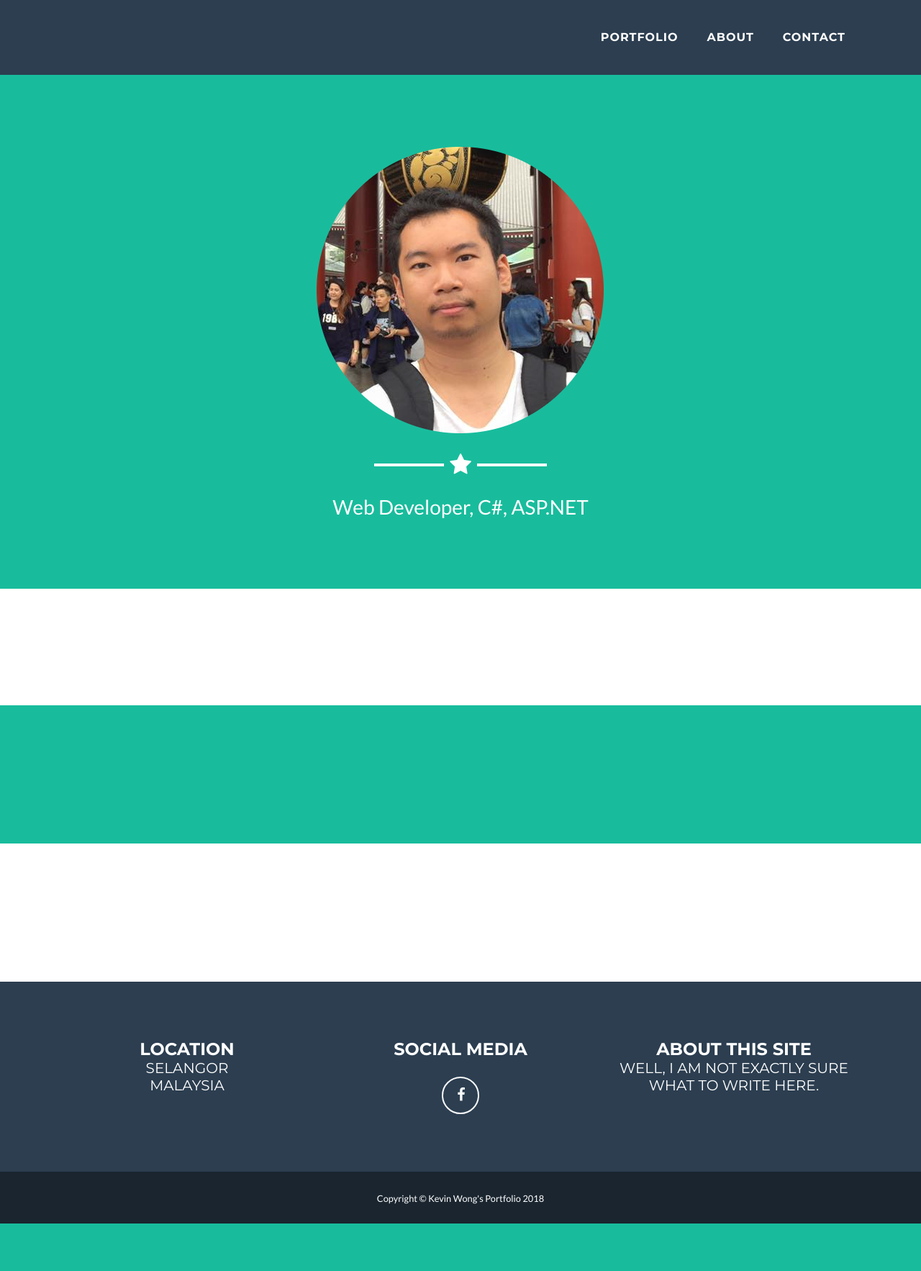
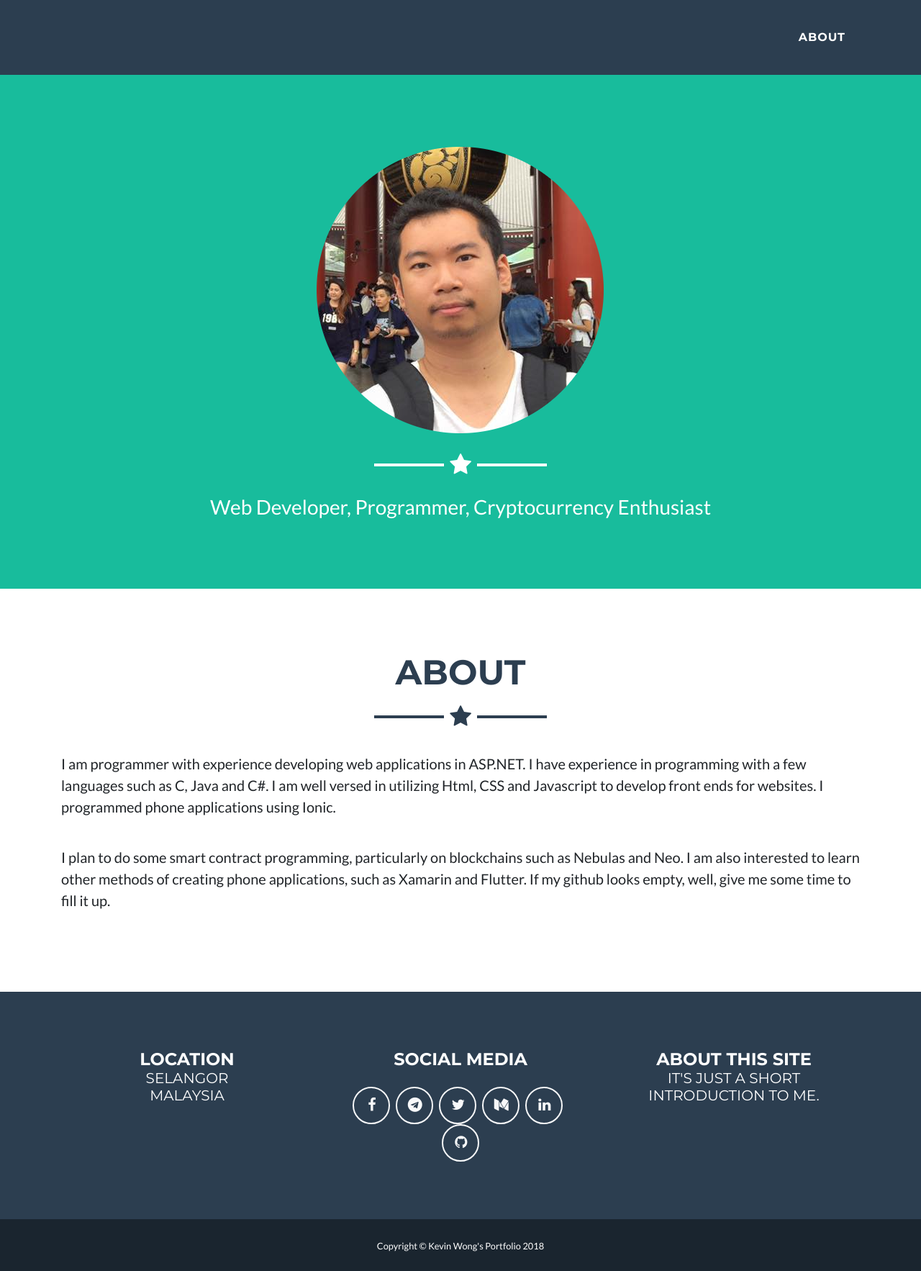
Before and after one commit to wertykevin91/PortfolioFirebase, a Node project: template functions/views/index/index.pug in a window 1280 px wide. Shown: the whole page at 72% size. Before the commit the page ends 1700 px from the top, so only its background shows below. Run offline with Node 20 templates, Linux system fonts and the light colour scheme; the template is opened without the code that fills it, so the values that code supplies are empty.

Commit message:
finalize basic page

```diff
--- a/functions/views/index/index.pug
+++ b/functions/views/index/index.pug
@@ -7,12 +7,33 @@ block content
         img(src="/images/profile-pic.png", alt="Yeap that's me.", srcset="")
         h1(class='text-uppercase mb-0')=title
         hr(class='star-light')
-        h2(class='font-weight-light mb-0') Web Developer, C#, ASP.NET
+        h2(class='font-weight-light mb-0') Web Developer, Programmer, Cryptocurrency Enthusiast
     //- Portfolio
-    section(class='portfolio', id='portfolio')
+    //- section(class='portfolio', id='portfolio')
     //- About
-    section(class='bg-primary text-white mb-0', id='about')
+    //- section(class='bg-primary text-white mb-0', id='about')
     //- Contact
-    section(class='', id='contact')
+    //- section(class='', id='contact')
+
+    //- About
+    section(class='about', id='about')
+        div(class='container')
+            h2(class='text-center text-uppercase text-secondary mb-0') About
+            hr(class='star-dark mb-5')
+            div(class='row')
+                div(class='col-lg-12')
+                    p(class='lead')
+                        | I am programmer with experience developing web applications in ASP.NET.
+                        | I have experience in programming with a few languages such as C, Java and C#.
+                        | I am well versed in utilizing Html, CSS and Javascript to develop front ends for websites.
+                        | I programmed phone applications using Ionic.
+                    br
+                    p(class='lead')
+                        | I plan to do some smart contract programming, particularly on blockchains such as Nebulas and Neo.
+                        | I am also interested to learn other methods of creating phone applications, such as Xamarin and Flutter.
+                        | If my github looks empty, well, give me some time to fill it up.
+
+
+
 
     //-script(src="/scripts/app/index/index.js")
--- a/functions/views/layout.pug
+++ b/functions/views/layout.pug
@@ -53,12 +53,12 @@ html
           i(class='fa fa-bars')
         div(class='collapse navbar-collapse', id='navbarResponsive')
           ul(class='navbar-nav ml-auto')
-            li(class='nav-item mx-0 mx-lg-1')
-              a(href="#portfolio", class='nav-link py-3 px-0 px-lg-3 rounded js-scroll-trigger') Portfolio
+            //- li(class='nav-item mx-0 mx-lg-1')
+            //-   a(href="#portfolio", class='nav-link py-3 px-0 px-lg-3 rounded js-scroll-trigger') Portfolio
             li(class='nav-item mx-0 mx-lg-1')
               a(href="#about", class='nav-link py-3 px-0 px-lg-3 rounded js-scroll-trigger') About
-            li(class='nav-item mx-0 mx-lg-1')
-              a(href="#contact", class='nav-link py-3 px-0 px-lg-3 rounded js-scroll-trigger') Contact
+            //- li(class='nav-item mx-0 mx-lg-1')
+            //-   a(href="#contact", class='nav-link py-3 px-0 px-lg-3 rounded js-scroll-trigger') Contact
     block content
 
   footer(class='footer text-center')
@@ -71,11 +71,26 @@ html
           h4(class='text-uppercase mb-4') Social Media
           ul(class='list-inline mb-0')
             li(class='list-inline-item')
-              a(class='btn btn-outline-light btn-social text-center rounded-circle' href='https://www.youtube.com/watch?v=dQw4w9WgXcQ' target='_blank')
+              a(class='btn btn-outline-light btn-social text-center rounded-circle' href='https://www.facebook.com/KevinWong91' target='_blank')
                 i(class='fa fa-fw fa-facebook')
+            li(class='list-inline-item')
+              a(class='btn btn-outline-light btn-social text-center rounded-circle' href='https://t.me/kevinw91' target='_blank')
+                i(class='fa fa-fw fa-telegram')
+            li(class='list-inline-item')
+              a(class='btn btn-outline-light btn-social text-center rounded-circle' href='https://twitter.com/KevinThaBomb' target='_blank')
+                i(class='fa fa-fw fa-twitter')
+            li(class='list-inline-item')
+              a(class='btn btn-outline-light btn-social text-center rounded-circle' href='https://medium.com/@kevin_wong_91' target='_blank')
+                i(class='fa fa-fw fa-medium')
+            li(class='list-inline-item')
+              a(class='btn btn-outline-light btn-social text-center rounded-circle' href='https://www.linkedin.com/in/kevinwong91/' target='_blank')
+                i(class='fa fa-fw fa-linkedin')
+            li(class='list-inline-item')
+              a(class='btn btn-outline-light btn-social text-center rounded-circle' href='https://github.com/wertykevin91' target='_blank')
+                i(class='fa fa-fw fa-github')
         div(class='col-md-4')
           h4(class='text-uppercase mb-4') About This Site
-            p(class='lead mb-0') Well, I am not exactly sure what to write here.
+            p(class='lead mb-0') It's just a short introduction to me.
 
   div(class='copyright py-4 text-center text-white')
     div(class='container')
```
